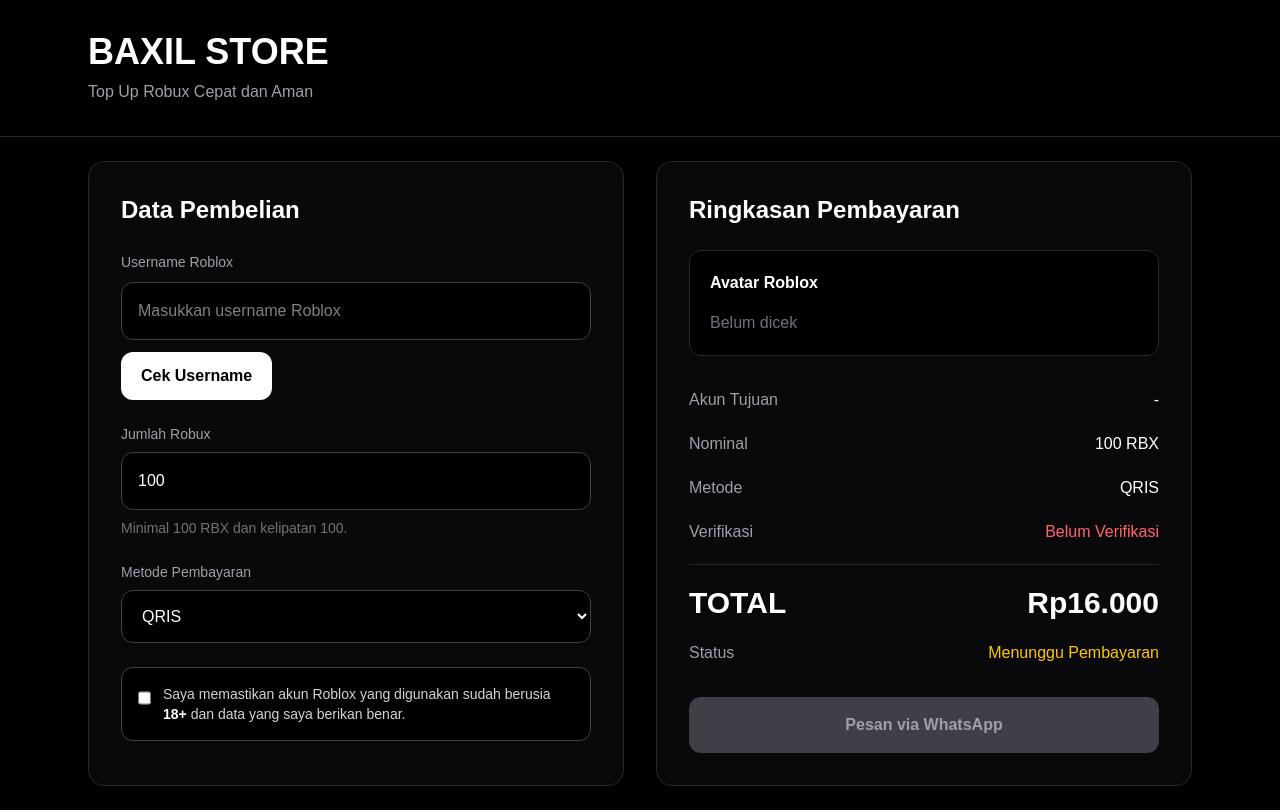
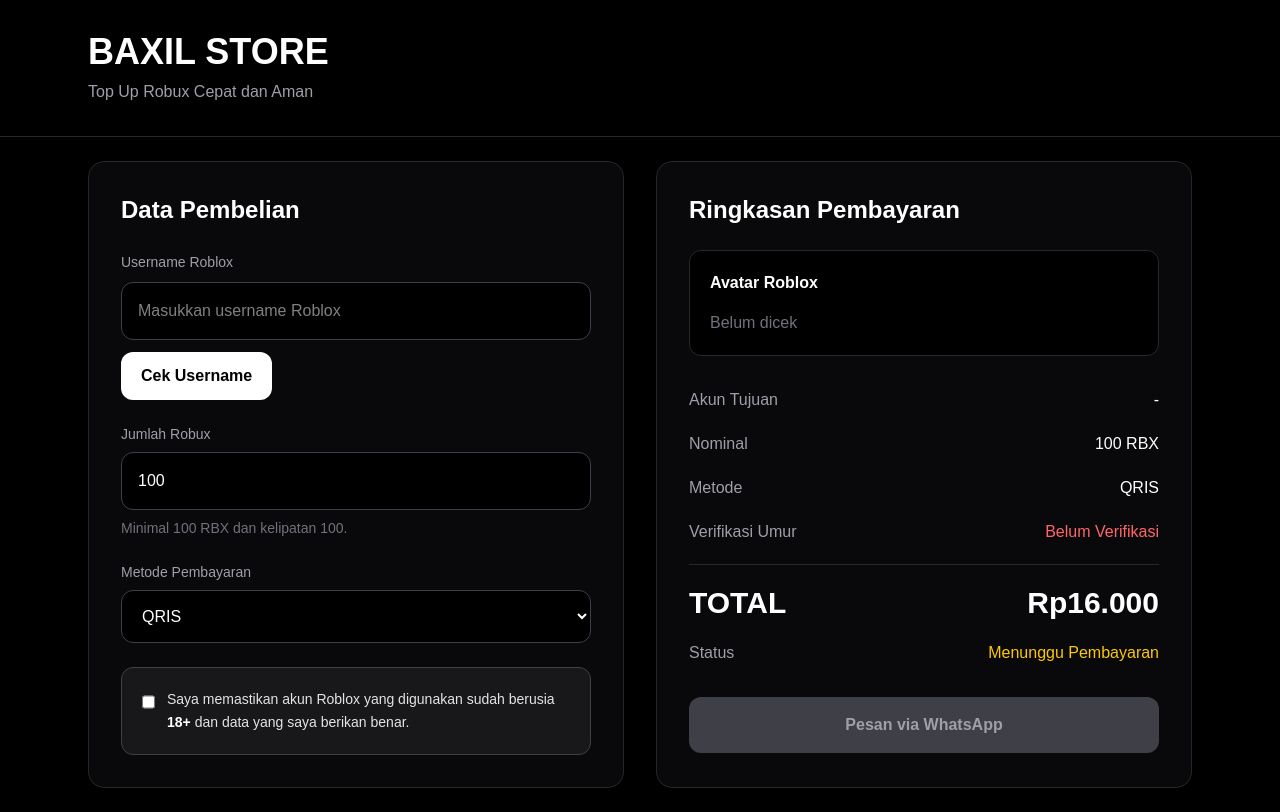
Before and after one commit to baxilits/baxil-web, a Next.js app: page /topup in a window 1280 px wide. Built offline with nearby package versions, Linux system fonts and the light colour scheme.

Commit message:
fix topup age verification checkbox

```diff
--- a/app/topup/page.tsx
+++ b/app/topup/page.tsx
@@ -14,6 +14,7 @@ export default function TopUpPage() {
   const [robloxUser, setRobloxUser] = useState<any>(null);
 
   const [checking, setChecking] = useState(false);
+
   const [isAdult, setIsAdult] = useState(false);
 
 
@@ -46,7 +47,7 @@ TOTAL:
 Rp${total.toLocaleString("id-ID")}
 
 Verifikasi Umur:
-${isAdult ? "✓ Pengguna menyatakan akun 18+" : "Belum Verifikasi"}
+${isAdult ? "✓ Akun Roblox 18+" : "Belum Verifikasi"}
 
 Status:
 Menunggu Pembayaran
@@ -57,18 +58,18 @@ Terima kasih.
 
 
 
-
   async function checkRoblox() {
 
-
-    if (!username) return;
+    if (!username) {
+      alert("Masukkan username Roblox terlebih dahulu");
+      return;
+    }
 
 
     setChecking(true);
 
 
     try {
-
 
       const res = await fetch("/api/roblox", {
 
@@ -79,9 +80,7 @@ Terima kasih.
         },
 
         body: JSON.stringify({
-
           username
-
         })
 
       });
@@ -91,13 +90,11 @@ Terima kasih.
       const data = await res.json();
 
 
-
       setRobloxUser(data);
 
 
 
     } catch (error) {
-
 
       console.log(error);
 
@@ -108,65 +105,106 @@ Terima kasih.
 
     } finally {
 
-
       setChecking(false);
-
 
     }
 
 
   }
 
+
+
+
   async function sendOrder() {
 
+
     if (!robloxUser?.found) {
+
       alert("Cek username Roblox terlebih dahulu");
+
       return;
+
     }
 
+
     if (!isValid) {
+
       alert("Jumlah Robux tidak valid");
+
       return;
+
     }
 
+
     if (!isAdult) {
-      alert("Silakan centang verifikasi akun Roblox 18+ terlebih dahulu");
+
+      alert("Silakan centang verifikasi akun Roblox 18+");
+
       return;
+
     }
+
+
 
     try {
 
+
       const res = await fetch("/api/order", {
+
         method: "POST",
+
         headers: {
-          "Content-Type": "application/json",
+          "Content-Type": "application/json"
         },
+
+
         body: JSON.stringify({
+
           customerUsername: robloxUser.username,
+
           robux,
+
           price: total,
-          payment,
-        }),
+
+          payment
+
+        })
+
+
       });
+
+
 
       const data = await res.json();
 
+
+
       if (!data.success) {
+
         alert(data.error || "Gagal membuat order");
+
         return;
+
       }
+
+
 
       window.open(
         `https://wa.me/${adminWhatsApp}?text=${waMessage}`,
         "_blank"
       );
 
-    } catch (err) {
 
-      console.log(err);
-      alert("Server Error");
+
+    } catch (error) {
+
+      console.log(error);
+
+      alert("Server error");
 
     }
+
+
   }
 
 
@@ -179,11 +217,9 @@ Terima kasih.
 
       {/* HEADER */}
 
-      <div className="border-b border-zinc-800">
-
+      <header className="border-b border-zinc-800">
 
         <div className="mx-auto max-w-6xl px-6 py-8">
-
 
           <h1 className="text-4xl font-bold">
             BAXIL STORE
@@ -197,28 +233,22 @@ Terima kasih.
 
         </div>
 
-
-      </div>
-
-
+      </header>
 
 
 
 
       {/* CONTENT */}
 
+
       <div className="mx-auto grid max-w-6xl gap-8 p-6 lg:grid-cols-2">
-
-
-
 
 
 
         {/* FORM */}
 
 
-        <div className="rounded-2xl border border-zinc-800 bg-zinc-950 p-8">
-
+        <section className="rounded-2xl border border-zinc-800 bg-zinc-950 p-8">
 
 
           <h2 className="mb-6 text-2xl font-bold">
@@ -227,12 +257,9 @@ Terima kasih.
 
 
 
-
-
           <label className="text-sm text-zinc-400">
             Username Roblox
           </label>
-
 
 
           <input
@@ -247,8 +274,6 @@ Terima kasih.
 
               setRobloxUser(null);
 
-              setIsAdult(false);
-
             }}
 
             placeholder="Masukkan username Roblox"
@@ -256,8 +281,6 @@ Terima kasih.
             className="mt-2 w-full rounded-xl border border-zinc-700 bg-black p-4 outline-none"
 
           />
-
-
 
 
 
@@ -284,14 +307,11 @@ Terima kasih.
 
 
 
-
-
           <label className="mt-6 block text-sm text-zinc-400">
 
             Jumlah Robux
 
           </label>
-
 
 
 
@@ -307,35 +327,26 @@ Terima kasih.
 
             onChange={(e) => setRobux(Number(e.target.value))}
 
-            className="mt-2 w-full rounded-xl border border-zinc-700 bg-black p-4 outline-none"
+            className="mt-2 w-full rounded-xl border border-zinc-700 bg-black p-4"
 
           />
 
 
-
-
-
           <p className="mt-2 text-sm text-zinc-500">
-
             Minimal 100 RBX dan kelipatan 100.
-
           </p>
-
-
 
 
 
           {!isValid && (
 
-            <p className="mt-2 text-sm text-red-500">
+            <p className="mt-2 text-red-500 text-sm">
 
               Jumlah Robux tidak valid.
 
             </p>
 
           )}
-
-
 
 
 
@@ -349,7 +360,6 @@ Terima kasih.
 
 
 
-
           <select
 
             value={payment}
@@ -360,6 +370,7 @@ Terima kasih.
 
           >
 
+
             <option>QRIS</option>
 
             <option>DANA</option>
@@ -369,81 +380,106 @@ Terima kasih.
 
           </select>
 
-          <div className="mt-6 flex items-start gap-3 rounded-xl border border-zinc-700 bg-black p-4">
+
+
+
+
+          {/* VERIFIKASI UMUR */}
+
+          <div className="
+mt-6
+flex
+items-start
+gap-3
+rounded-xl
+border
+border-zinc-700
+bg-zinc-900
+p-5
+">
+
 
             <input
+
               type="checkbox"
+
               id="adultVerify"
+
               checked={isAdult}
+
               onChange={(e) => setIsAdult(e.target.checked)}
-              className="mt-1 h-5 w-5 cursor-pointer"
+
+              className="
+mt-1
+h-5
+w-5
+cursor-pointer
+accent-white
+"
+
             />
 
+
             <label
+
               htmlFor="adultVerify"
-              className="cursor-pointer text-sm text-zinc-300"
+
+              className="
+cursor-pointer
+text-sm
+text-zinc-200
+leading-relaxed
+"
+
             >
-              Saya memastikan akun Roblox yang digunakan sudah berusia{" "}
-              <strong className="text-white">18+</strong>{" "}
+
+              Saya memastikan akun Roblox yang digunakan sudah berusia
+
+              <strong className="text-white">
+
+                {" "}18+
+
+              </strong>
+
+              {" "}
+
               dan data yang saya berikan benar.
+
+
             </label>
+
 
           </div>
 
 
 
-        </div>
-
-
-
-
-
-
-
-
+        </section>
 
         {/* SUMMARY */}
 
-
-        <div className="rounded-2xl border border-zinc-800 bg-zinc-950 p-8">
-
-
-
+        <section className="rounded-2xl border border-zinc-800 bg-zinc-950 p-8">
 
 
           <h2 className="mb-6 text-2xl font-bold">
-
             Ringkasan Pembayaran
-
           </h2>
-
-
 
 
 
 
           {/* AVATAR */}
 
-
-
           <div className="mb-8 rounded-xl border border-zinc-800 bg-black p-5">
 
 
-
             <h3 className="mb-4 font-bold">
-
               Avatar Roblox
-
             </h3>
 
 
 
-
-
             {
-
               robloxUser?.found ? (
-
 
                 <div className="text-center">
 
@@ -461,63 +497,46 @@ Terima kasih.
 
 
                   <p className="mt-3 font-bold">
-
                     {robloxUser.displayName}
-
                   </p>
 
 
 
-
                   <p className="text-sm text-zinc-400">
-
                     @{robloxUser.username}
-
                   </p>
 
 
 
-
                   <p className="mt-2 text-green-400">
-
                     ✓ Username ditemukan
-
                   </p>
-
 
 
                 </div>
 
 
-
-
               )
 
+                :
 
-                : robloxUser?.found === false ? (
+                robloxUser?.found === false ? (
 
 
                   <p className="text-red-400">
-
                     ✕ Username Roblox tidak ditemukan
-
                   </p>
 
 
                 )
 
 
-                  : (
+                  :
 
 
-                    <span className="text-zinc-500">
-
-                      Belum dicek
-
-                    </span>
-
-
-                  )
+                  <span className="text-zinc-500">
+                    Belum dicek
+                  </span>
 
 
             }
@@ -530,7 +549,7 @@ Terima kasih.
 
 
 
-
+          {/* DETAIL */}
 
           <div className="space-y-5">
 
@@ -542,17 +561,19 @@ Terima kasih.
                 Akun Tujuan
               </span>
 
+
               <span>
                 {robloxUser?.username || "-"}
               </span>
+
 
             </div>
 
 
 
 
+            <div className="flex justify-between">
 
-            <div className="flex justify-between">
 
               <span className="text-zinc-400">
                 Nominal
@@ -572,6 +593,7 @@ Terima kasih.
 
             <div className="flex justify-between">
 
+
               <span className="text-zinc-400">
                 Metode
               </span>
@@ -584,18 +606,44 @@ Terima kasih.
 
             </div>
 
+
+
+
+
+            {/* STATUS UMUR */}
+
+
             <div className="flex justify-between">
 
+
               <span className="text-zinc-400">
-                Verifikasi
+                Verifikasi Umur
               </span>
 
-              <span className={isAdult ? "text-green-400" : "text-red-400"}>
-                {isAdult ? "✓ 18+ Terverifikasi" : "Belum Verifikasi"}
+
+              <span
+                className={
+                  isAdult
+                    ?
+                    "text-green-400"
+                    :
+                    "text-red-400"
+                }
+              >
+
+                {
+                  isAdult
+                    ?
+                    "✓ Akun 18+"
+                    :
+                    "Belum Verifikasi"
+                }
+
+
               </span>
 
+
             </div>
-
 
 
 
@@ -623,8 +671,8 @@ Terima kasih.
               </span>
 
 
+            </div>
 
-            </div>
 
 
 
@@ -635,11 +683,8 @@ Terima kasih.
 
 
               <span className="text-zinc-400">
-
                 Status
-
               </span>
-
 
 
               <span className="text-yellow-400">
@@ -661,36 +706,66 @@ Terima kasih.
 
 
 
+          {/* BUTTON */}
 
 
           <button
+
             onClick={sendOrder}
-            disabled={!isValid || !robloxUser?.found || !isAdult}
-            className={`mt-8 w-full rounded-xl py-4 text-center font-bold transition ${isValid && robloxUser?.found && isAdult
-              ? "bg-white text-black hover:opacity-90"
-              : "cursor-not-allowed bg-zinc-700 text-zinc-400"
-              }`}
+
+            disabled={
+              !isValid ||
+              !robloxUser?.found ||
+              !isAdult
+            }
+
+
+            className={`
+mt-8
+w-full
+rounded-xl
+py-4
+font-bold
+transition
+
+${isValid &&
+                robloxUser?.found &&
+                isAdult
+
+                ?
+
+                "bg-white text-black hover:opacity-90"
+
+                :
+
+                "cursor-not-allowed bg-zinc-700 text-zinc-400"
+
+              }
+
+`}
+
           >
+
+
             Pesan via WhatsApp
+
+
           </button>
 
 
 
 
-
-        </div>
-
-
+        </section>
 
 
 
       </div>
 
 
+    </main>
 
-
-    </main>
 
   );
 
+
 }
```
